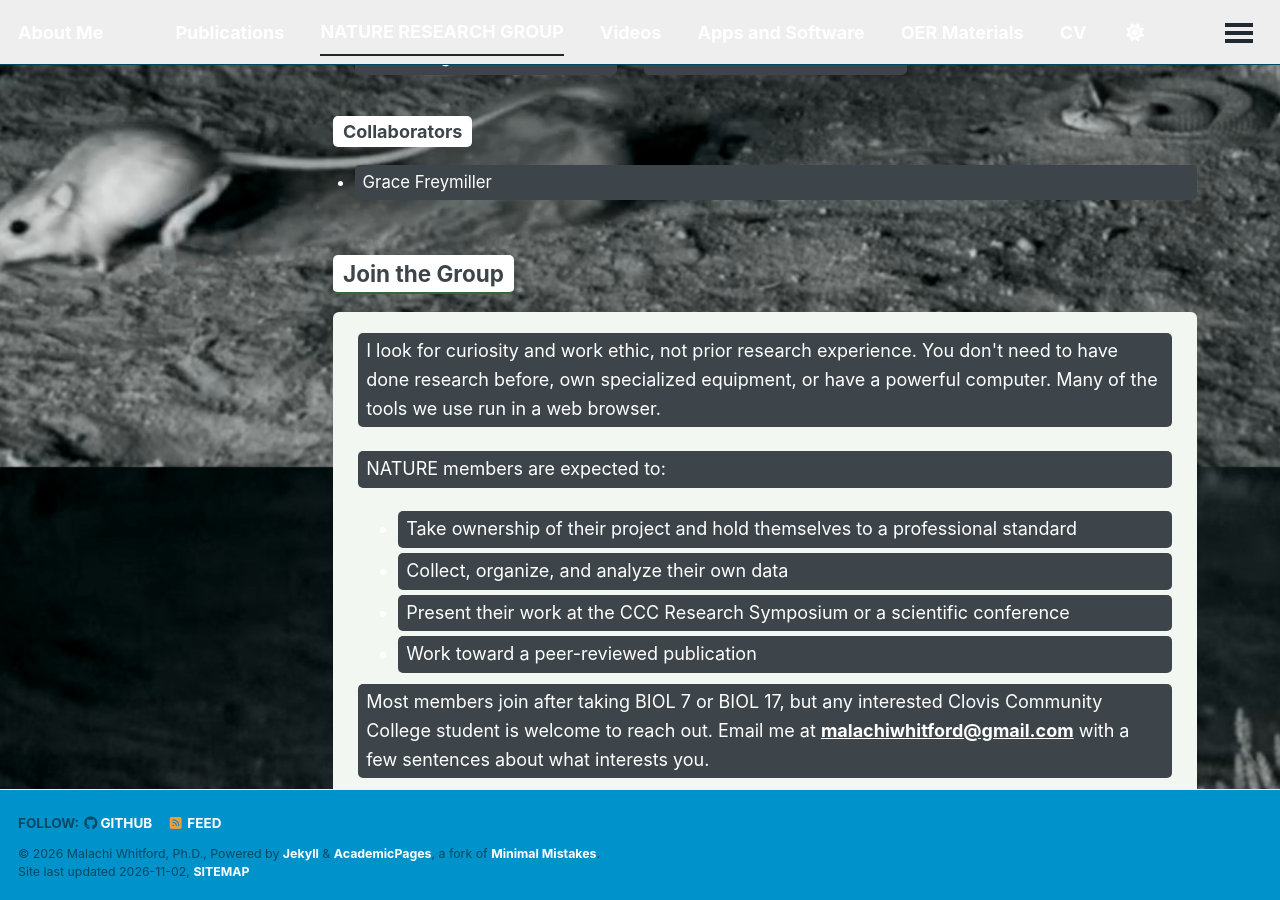
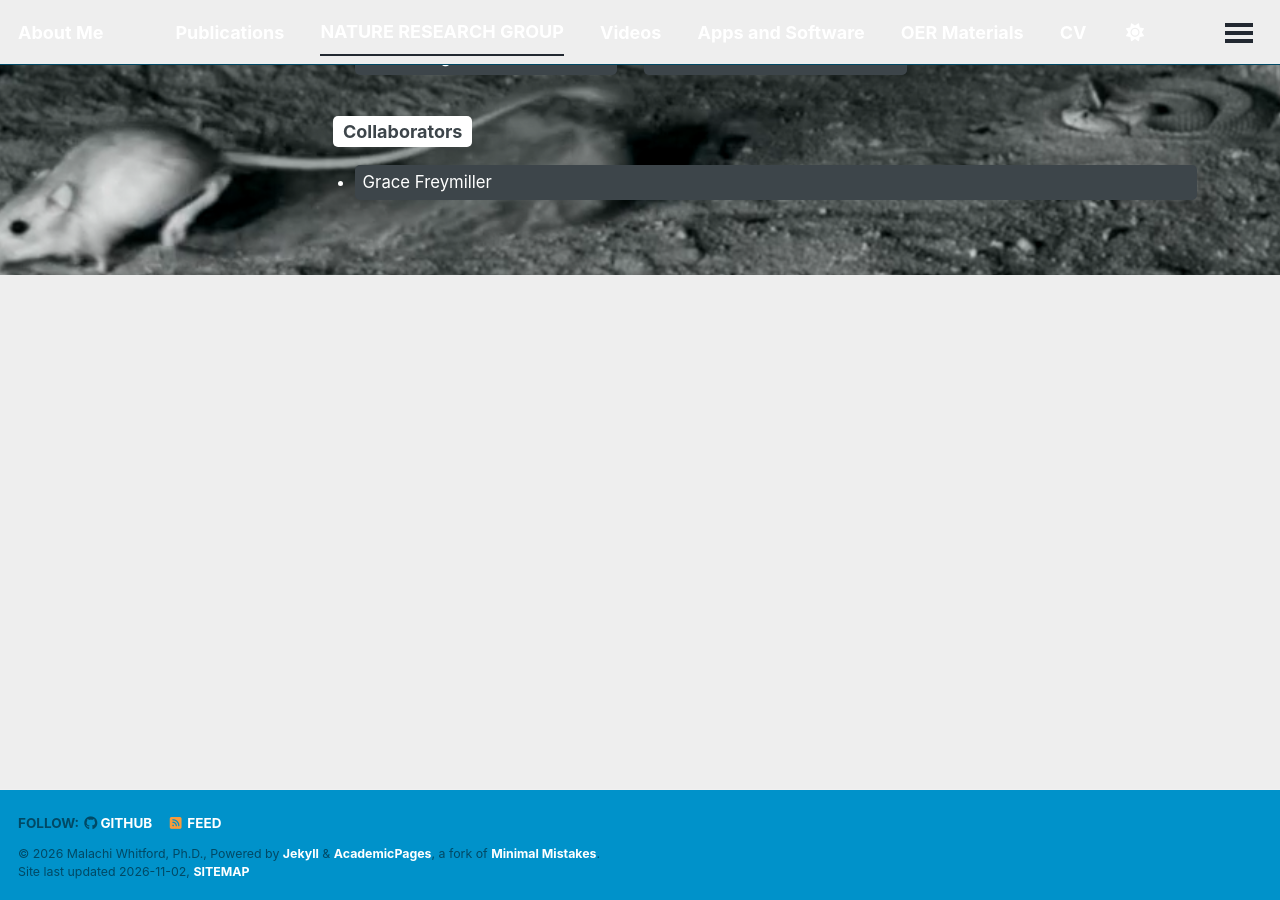
Before and after one commit to malachi-whitford/malachi-whitford.github.io, a Jekyll site: the page built from _pages/nature_research_group.html, in a window 1280 px wide and 900 px high, scrolled down 3133 px. Built offline with Jekyll 4.4.1, drawn with Linux system fonts in a browser that asks for light colours; a style sheet for code colours, icons or effects is not loaded.

Commit message:
Remove 'Join the Group' section from webpage
Removed the 'Join the Group' section along with its content.

```diff
--- a/_pages/nature_research_group.html
+++ b/_pages/nature_research_group.html
@@ -144,17 +144,6 @@ author_profile: true
     <li>Grace Freymiller</li>
   </ul>
 
-  <h2>Join the Group</h2>
-  <div class="join">
-    <p>I look for curiosity and work ethic, not prior research experience. You don't need to have done research before, own specialized equipment, or have a powerful computer. Many of the tools we use run in a web browser.</p>
-    <p>NATURE members are expected to:</p>
-    <ul>
-      <li>Take ownership of their project and hold themselves to a professional standard</li>
-      <li>Collect, organize, and analyze their own data</li>
-      <li>Present their work at the CCC Research Symposium or a scientific conference</li>
-      <li>Work toward a peer-reviewed publication</li>
-    </ul>
-    <p>Most members join after taking BIOL 7 or BIOL 17, but any interested Clovis Community College student is welcome to reach out. Email me at <a href="mailto:malachiwhitford@gmail.com">malachiwhitford@gmail.com</a> with a few sentences about what interests you.</p>
-  </div>
+
 
 </div>
```
